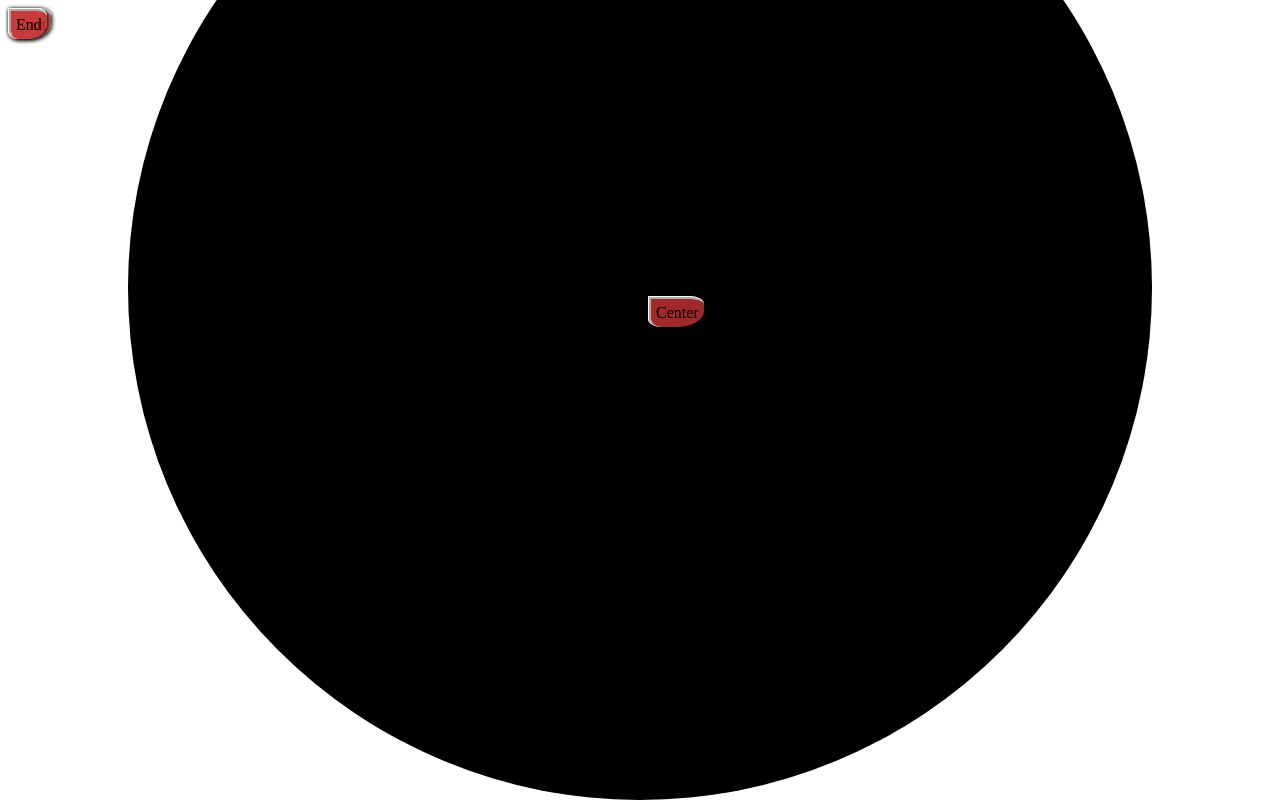
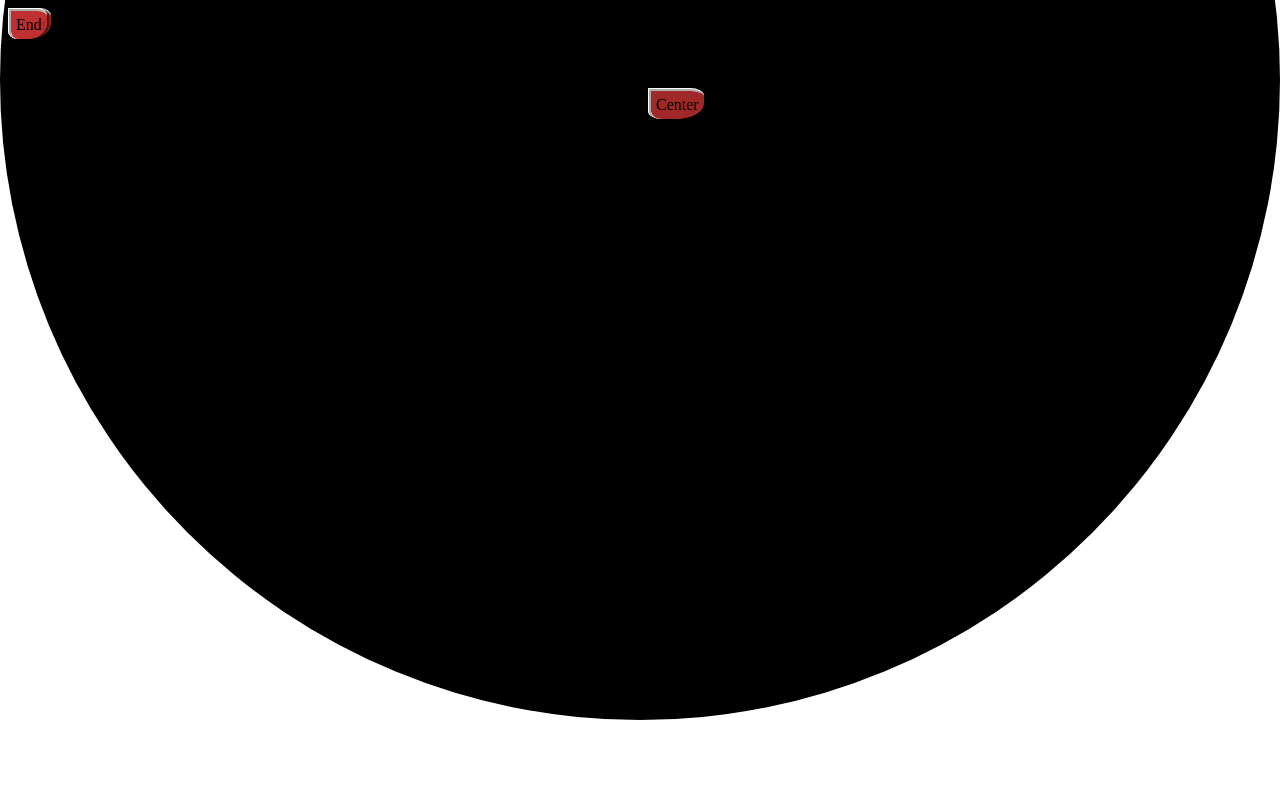
Before and after one commit to aidanbeck/bow, a plain HTML site: page index.html in a window 1280 px wide. Drawn offline with Linux system fonts and the light colour scheme.

Commit message:
rings are configurable other than widthDecrease

```diff
--- a/index.html
+++ b/index.html
@@ -2,7 +2,7 @@
 <html lang="en">
 <head>
     <meta charset="UTF-8">
-    <meta name="viewport" content="width=device-width, initial-scale=1.0">
+    <meta name="viewport" content="width=device-width, initial-scale=1.0, maximum-scale=1.0">
     <title>Bow & Sparrow</title>
     <link rel="stylesheet" type="text/css" href="rotary.css">
     <script src="touch.js" defer></script>
@@ -10,8 +10,8 @@
 </head>
 <body>
     <div id="select" class="rotary"></div>
-    <div id="move" class="rotary"></div>
-    <div id="aim" class="rotary"></div>
+    <div id="move" class="rotary layer" style="--layer: 1"></div>
+    <div id="aim" class="rotary layer" style="--layer: 2"></div>
 
     <div class="marker">Start</div>
     <div class="marker">End</div>
--- a/rotary.css
+++ b/rotary.css
@@ -1,37 +1,37 @@
+:root {
+    --uiWidth: 100%;
+    --widthDecrease: 20%; /* how much each inner rotary's width should decrease by. Determines "ring" size. */
+    --uiRaise: 10%;
+}
+
 body {
     overflow: hidden;
-}
-
-#move {
-    width: 60%;
-    left: 20%;
-    bottom: calc(0.1 * 100vw); /* raise by 10% of screen width */
-
-}
-
-#aim {
-    width: 40%;
-    left: 30%;
-    bottom: calc(0.2 * 100vw); /* raise by 20% of screen width */
-
 }
 
 .rotary {
     position: fixed;
     aspect-ratio: 1 / 1;
     border-radius: 50%;
-    width: 80%;
 
-    /*
-        The width is 80%. 20% is left over. Half of that is 10%
-        So, translate rotary right by 10%.
-    */
-    left: 10%;
-    bottom: 0%;
+    width: var(--uiWidth);
+    left: calc( (100% - var(--uiWidth)) / 2 ); /* Get leftover space. Divide it by two. Move right by that much to center it. */
+    bottom: var(--uiRaise);
 
     /* aesthetics */
     background-color: black;
 }
+
+.layer {
+    --layer: 2;
+
+    --width: calc( var(--uiWidth) - (var(--widthDecrease) * var(--layer)) );
+    --extraSpace: calc( 100vw - var(--width) );
+    width: var(--width);
+    left: calc( var(--extraSpace) / 2 ); /* Like in .rotary, but use it's own width. */
+    bottom: calc( 10vw * var(--layer) + var(--uiRaise));
+}
+
+
 
 .marker {
     position: absolute;
```
